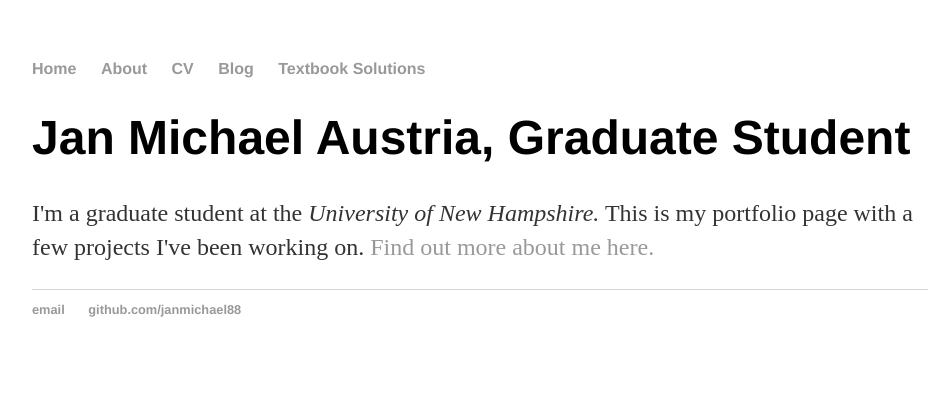
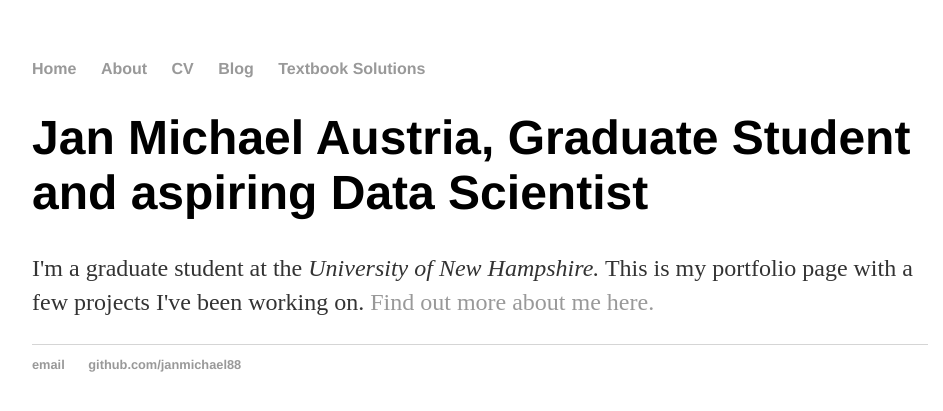
Before and after one commit to janmichael88/janmichael88.github.io, a Jekyll site: the page built from index.html, in a window 1280 px wide. Shown: the top 411 px of the page, without its empty margins (160-1103 px from the left). Built offline with Jekyll 4.4.1, drawn with Linux system fonts in a browser that asks for light colours.

Commit message:
Update index.html

```diff
--- a/index.html
+++ b/index.html
@@ -6,6 +6,6 @@ title: Jan Michael Austria
 
 <div class="container">
     	<div class="blurb">
-        	<h1>Jan Michael Austria, Graduate Student</h1>
+        	<h1>Jan Michael Austria, Graduate Student and aspiring Data Scientist</h1>
 		<p>I'm a graduate student at the <em>University of New Hampshire.</em> This is my portfolio page with a few projects I've been working on. <a href="/about">Find out more about me here.</a></p>
 	</div><!-- /.blurb -->
```
